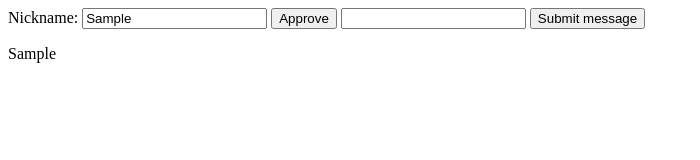
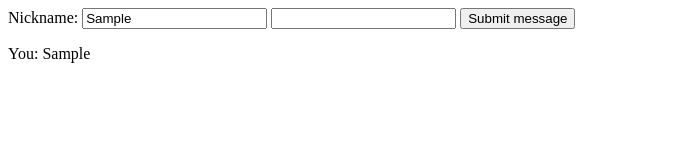
Before and after one commit to lizardlynx/realtime-web-chat, a plain HTML site: page main.html in a window 1280 px wide. Both pictures are taken after typing "Sample", "Sample" into the empty fields and a click on the button "Submit message". Shown: the whole page, without its empty margins (0-700 px from the left). Drawn offline with Linux system fonts and the light colour scheme.

Commit message:
added names

```diff
--- a/main.html
+++ b/main.html
@@ -9,45 +9,46 @@
       }
     </style>
     <script>
+
       //function for sending messages to chat
       function sendMessage(text) {
         const divMessage = document.createElement('div');
-          divMessage.innerHTML = `<p>${text}</p>`;
+        divMessage.innerHTML = `<p>${text.name + ': ' + text.message}</p>`;
         chat.appendChild(divMessage);
       }
 
+      document.addEventListener('DOMContentLoaded', () => {
 
-        document.addEventListener('DOMContentLoaded', () => {
         const socket = new WebSocket('ws://localhost:8000/');
 
         //elements of html
-          const submitButton = document.getElementById('submit');
         const submitMessage = document.getElementById('submit-message');
         const chat = document.getElementById('chat');
         const message = document.getElementById('message');
         const nickname = document.getElementById('nickname');
 
-          //submit nickname
-          submitButton.addEventListener('click', event => {
-            event.preventDefault();
-            const name = nickname.value;
-            socket.send(nickname);
-          });
-
         //send message
         submitMessage.addEventListener('click', event => {
           event.preventDefault();
-            const text = message.value;
+
+          const text = {
+            name: nickname.value,
+            message: message.value,
+          }
+
           message.value = '';
+          socket.send(JSON.stringify(text));
+          text.name = 'You';
           sendMessage(text);
-            const name = nickname.value;
-            socket.send(JSON.stringify({name: name, message: text}));
         });
 
+        //get message
         socket.onmessage = event => {
-            const text = event.data;
+          const message = event.data;
+          const text = JSON.parse(message);
           sendMessage(text);
         };
+
       });
     </script>
   </head>
@@ -56,7 +57,6 @@
     <form>
       <label for="nickname">Nickname:</label>
       <input type="text" name="nickname" id="nickname">
-        <button type="submit" id="submit">Approve</button>
 
       <input type="text" name="message" id="message">
       <button type="submit" id="submit-message">Submit message</button>
```
Lines whose indentation alone changed are shown as unchanged.
